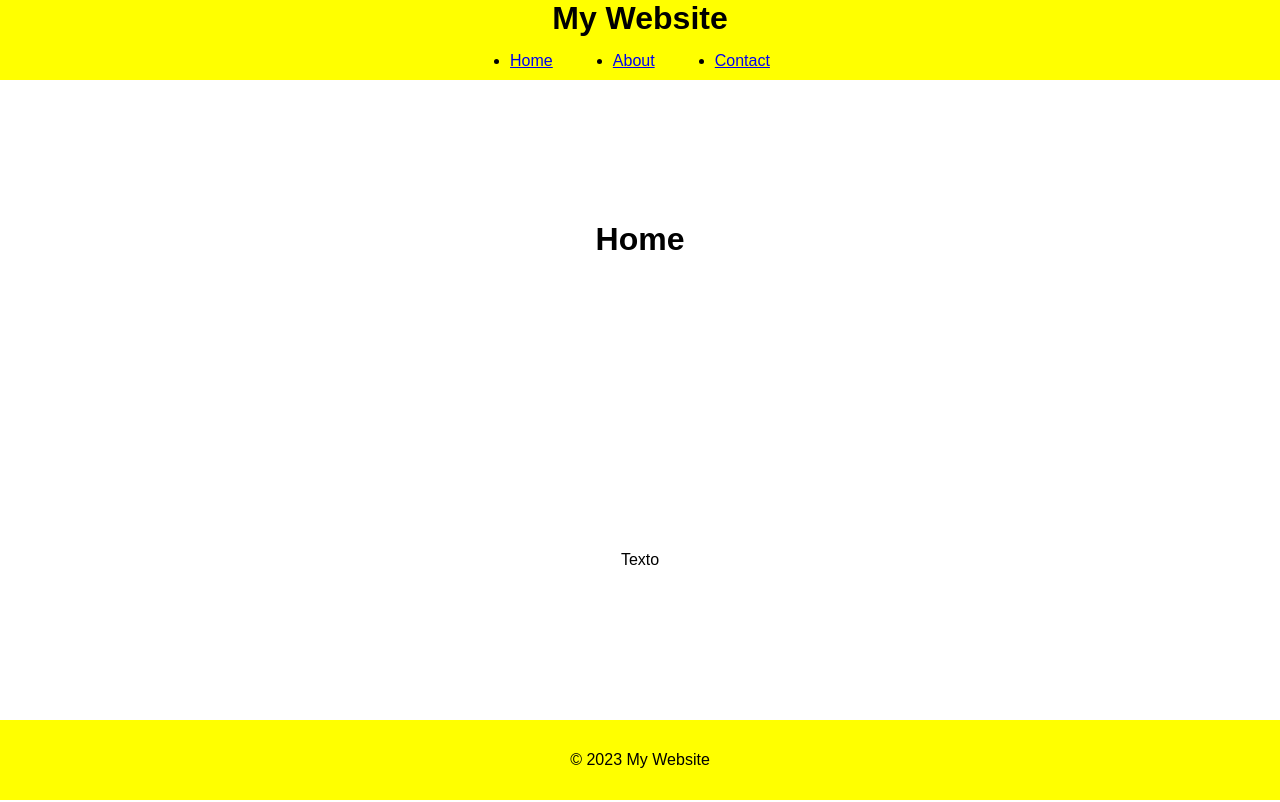
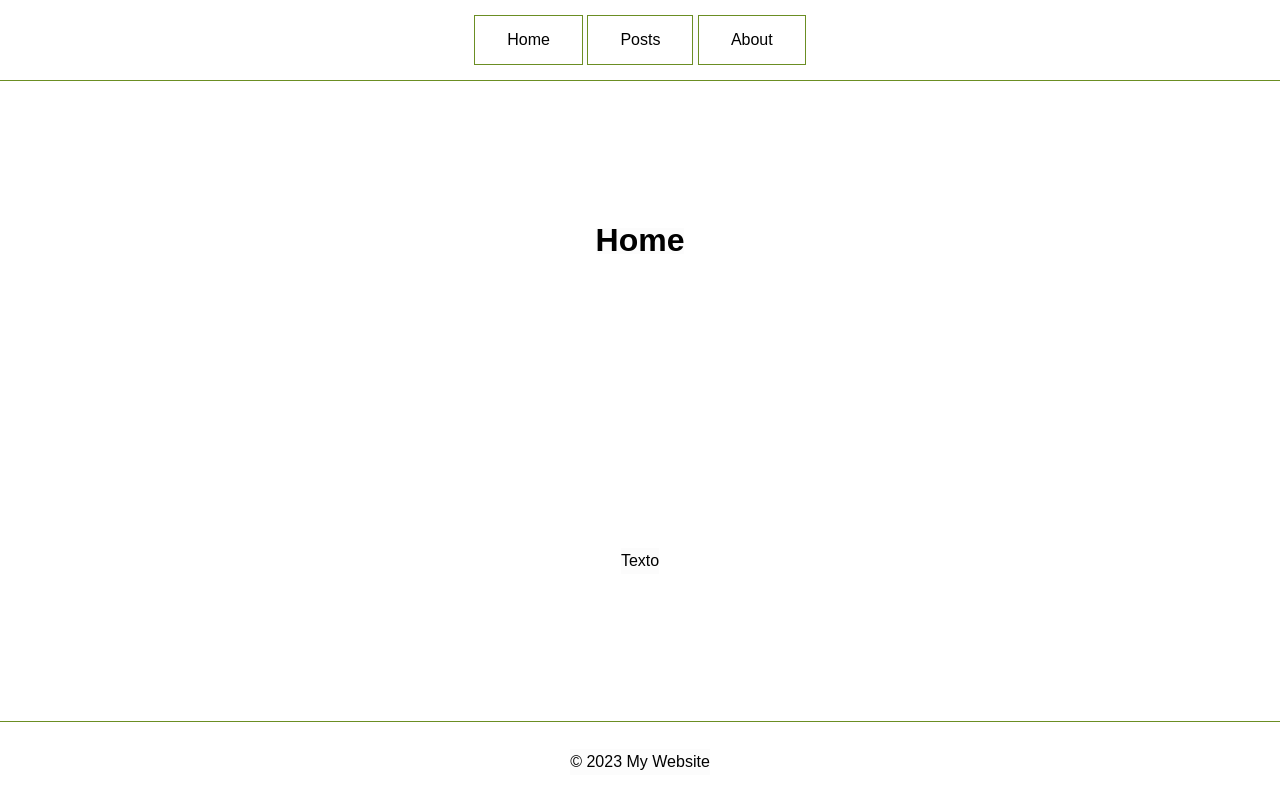
Before and after one commit to Brms5/landingPage, a plain HTML site: page index.html in a window 1280 px wide. Drawn offline with Linux system fonts and the light colour scheme.

Commit message:
feat: starting the initial structure development.

```diff
--- a/index.html
+++ b/index.html
@@ -1,21 +1,19 @@
 <!DOCTYPE html>
 <html lang="en">
   <head>
-    <meta charset="UTF-8">
-    <meta name="viewport" content="width=device-width, initial-scale=1.0">
+    <meta charset="UTF-8" />
+    <meta name="viewport" content="width=device-width, initial-scale=1.0" />
     <title>Document</title>
-    <link rel="stylesheet" href="style.css">
+    <link rel="stylesheet" href="style.css" />
   </head>
   <body>
+    <main class="main">
       <div class="container">
         <div class="header">
-            <h1>My Website</h1>
-            <div class="nav">
-                <ul class="header-content">
-                    <li><a href="index.html">Home</a></li>
-                    <li><a href="about.html">About</a></li>
-                    <li><a href="contact.html">Contact</a></li>
-                </ul>
+          <div class="btn-group">
+            <button id="home-btn" class="button">Home</button>
+            <button id="posts-btn" class="button">Posts</button>
+            <button id="about-btn" class="button">About</button>
           </div>
         </div>
         <div class="content">
@@ -26,5 +24,7 @@
           <p>&copy; 2023 My Website</p>
         </div>
       </div>
+    </main>
   </body>
 </html>
+<script src="index.js"></script>
--- /dev/null
+++ b/index.js
@@ -0,0 +1,20 @@
+// Get references to the buttons
+var homeBtn = document.getElementById("home-btn");
+var postsBtn = document.getElementById("posts-btn");
+var aboutBtn = document.getElementById("about-btn");
+
+// Add click event listeners
+homeBtn.addEventListener("click", function () {
+  // Perform action for the Home button
+  console.log("Home button clicked");
+});
+
+postsBtn.addEventListener("click", function () {
+  // Perform action for the Posts button
+  console.log("Posts button clicked");
+});
+
+aboutBtn.addEventListener("click", function () {
+  // Perform action for the About button
+  console.log("About button clicked");
+});
--- a/style.css
+++ b/style.css
@@ -1,82 +1,80 @@
 * {
     margin: 0;
     padding: 0;
+    background-color: #fcfcfc;
 }
 
 body {
     font-family: Arial, Helvetica, sans-serif;
     font-size: 16px;
     line-height: 1.6em;
-    color: #333;
+    overflow: hidden;
+}
+
+.main {
+    display: flex;
+    justify-content: center;
 }
 
 .container {
-    height: 100vh;
+    display: flex;
+    flex-direction: column;
     width: 100%;
-    max-width: 1920px;
-    margin: auto;
-    /* overflow: hidden; */
+    max-width: 1280px;
 }
 
 .header {
     display: flex;
-    flex-direction: column;
     align-items: center;
     justify-content: center;
-    height: 10%;
+    height: 10vh;
     width: 100%;
-    background: yellow;
+    background-color: white;
+    border-bottom: #6B8E23 1px solid;
     color: black;
-    gap: 1em;
+    /* gap: 1em; */
     text-align: center;
 }
 
-.nav {
-    display: flex;
-    flex-direction: row;
-    align-items: center;
-    justify-content: space-around;
-    /* height: 50%; */
-    width: 50%;
+.btn-group .button {
+    background-color: white;
+    border: none;
     color: black;
-    /* padding: 1em; */
+    padding: 15px 32px;
     text-align: center;
-}
+    text-decoration: none;
+    /* display: inline-block; */
+    font-size: 16px;
+    cursor: pointer;
+    border: #6B8E23 1px solid;
+    /* float: left; */
+  }
 
-.header-content {
-    display: flex;
-    flex-direction: row;
-    align-items: center;
-    justify-content: space-around;
-    height: 50%;
-    width: 50%;
-    /* background: #333; */
-    color: black;
-    /* padding: 1em; */
-    text-align: center;
-}
+  .btn-group .button:hover {
+    background-color: #6B8E23;
+  }
 
 .content {
     display: flex;
     flex-direction: column;
     align-items: center;
     justify-content: space-around;
-    height: 80%;
+    height: 80vh;
     width: 100%;
-    /* background: #333; */
     color: black;
     /* padding: 1em; */
     text-align: center;
+    background-color: white;
 }
 
 .footer {
     display: flex;
     justify-content: center;
     align-items: center;
-    height: 10%;
+    height: 10vh;
     width: 100%;
-    background: yellow;
+    background: white;
+    border-top: #6B8E23 1px solid;
     color: black;
-    /* padding: 1em; */
     text-align: center;
 }
```
Lines whose indentation alone changed are shown as unchanged.
